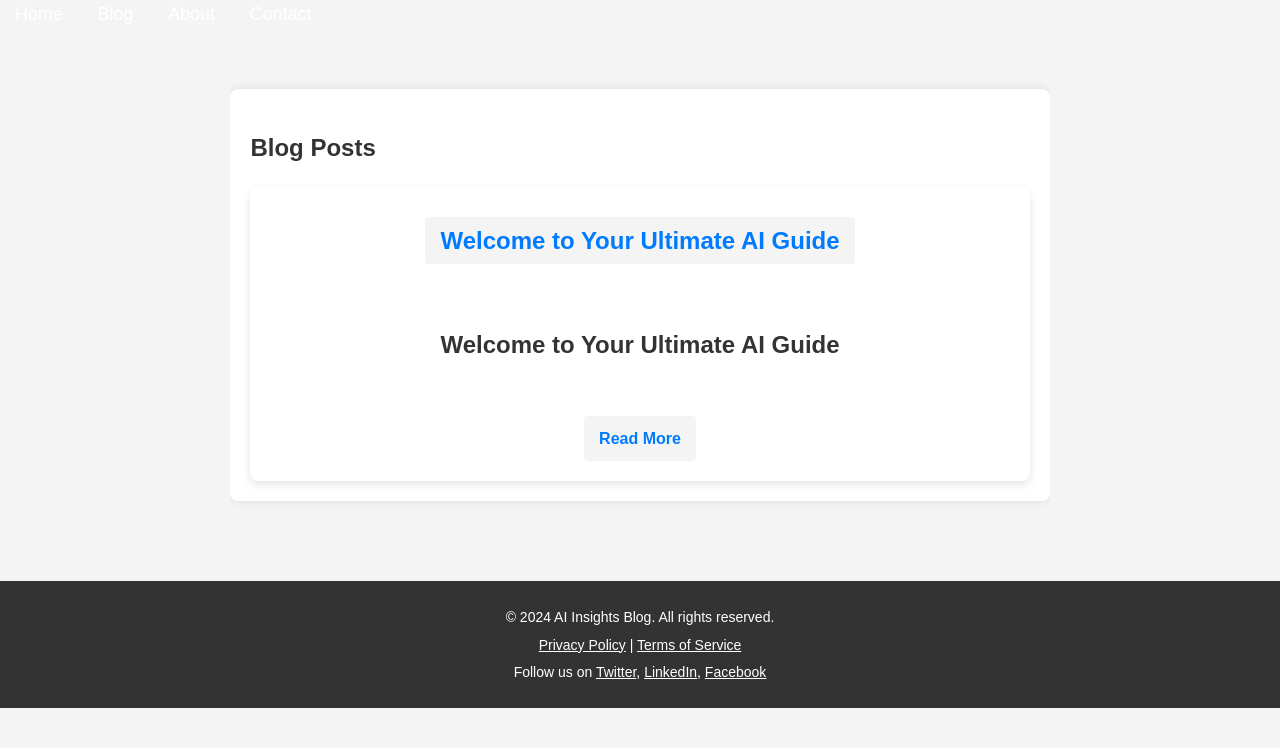
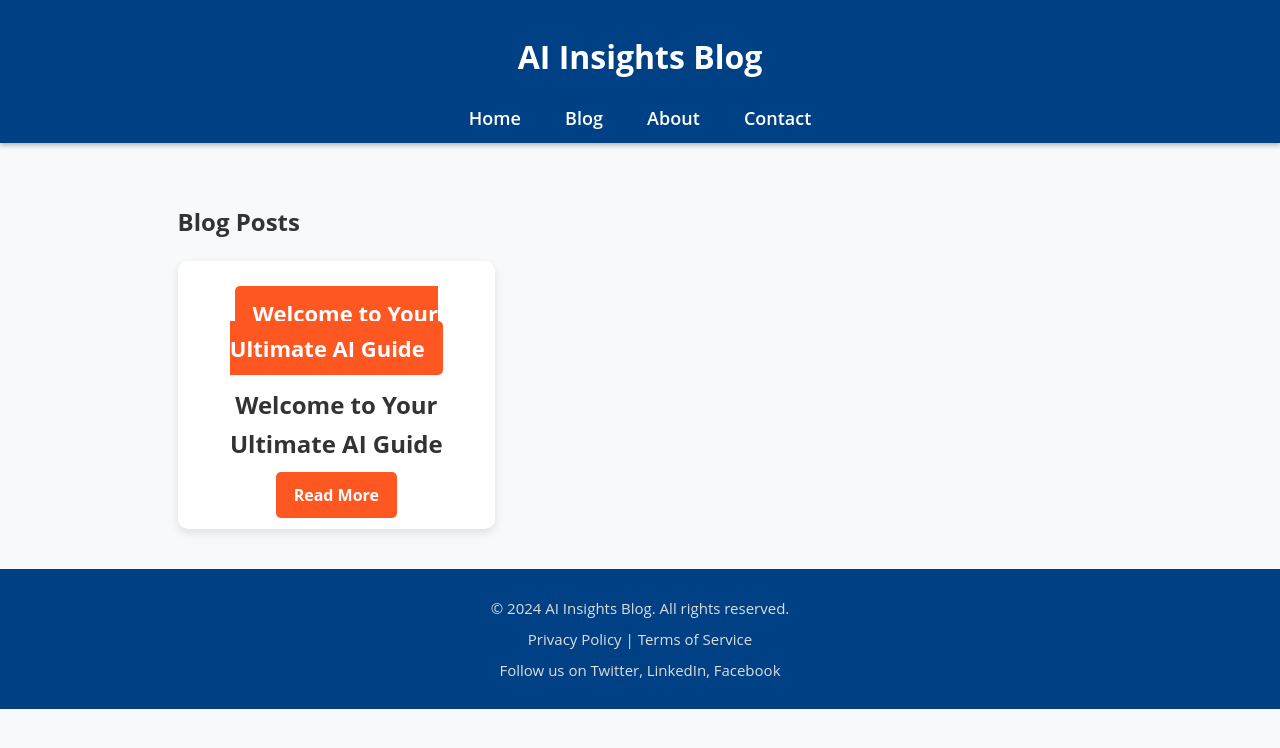
Before and after one commit to tomsonius/tomsonius.github.io, a Jekyll site: the page built from blog.html, in a window 1280 px wide. Shown: the top 748 px of the page. Built offline with Jekyll 4.4.1, drawn with Linux system fonts in a browser that asks for light colours.

Commit message:
Update default.html

```diff
--- a/_layouts/default.html
+++ b/_layouts/default.html
@@ -3,155 +3,14 @@
 <head>
     <meta charset="UTF-8">
     <meta name="viewport" content="width=device-width, initial-scale=1.0">
-  <title>{{ page.title }} | {{ site.title }}</title>
-  <style>
-    /* Add your provided CSS here */
-    body {
-      font-family: Arial, sans-serif;
-      margin: 0;
-      padding: 0;
-      line-height: 1.6;
-      background-color: #f4f4f4;
-      color: #333;
-    }
-    header {
-      background: #333;
-      color: #fff;
-      padding: 10px 0;
-      text-align: center;
-    }
-    nav a {
-      color: #fff;
-      margin: 0 15px;
-      text-decoration: none;
-      font-size: 18px;
-    }
-    .hero {
-      background: url('https://source.unsplash.com/featured/?ai,technology') no-repeat center center/cover;
-      height: 300px;
-      color: #fff;
-      text-align: center;
-      display: flex;
-      justify-content: center;
-      align-items: center;
-      flex-direction: column;
-    }
-    .hero h1 {
-      font-size: 48px;
-      margin: 0;
-    }
-    .hero p {
-      font-size: 20px;
-    }
-    .container {
-      width: 80%;
-      margin: auto;
-      overflow: hidden;
-      padding: 20px 0;
-    }
-    .about, .posts, .categories, .newsletter {
-      background: #fff;
-      margin: 20px 0;
-      padding: 20px;
-      border-radius: 8px;
-      box-shadow: 0 0 10px rgba(0, 0, 0, 0.1);
-    }
-    .about img {
-      float: left;
-      margin-right: 20px;
-      border-radius: 50%;
-      width: 100px;
-      height: 100px;
-    }
-    .about p {
-      font-size: 18px;
-      margin: 0;
-    }
-    .post-grid {
-      display: flex;
-      gap: 20px;
-    }
-    .post {
-      background: #fff;
-      padding: 20px;
-      border-radius: 8px;
-      box-shadow: 0 4px 8px rgba(0, 0, 0, 0.1);
-      transition: transform 0.3s ease, box-shadow 0.3s ease;
-      width: 100%;
-      display: flex;
-      flex-direction: column;
-      align-items: center;
-      text-align: center;
-    }
-    .post img {
-      width: 100%;
-      height: auto;
-      border-radius: 8px;
-      transition: transform 0.3s ease;
-    }
-    .post h3 {
-      font-size: 24px;
-      margin: 15px 0;
-      color: #333;
-    }
-    .post p {
-      font-size: 16px;
-      margin-bottom: 15px;
-      color: #666;
-    }
-    .post a {
-      text-decoration: none;
-      color: #007bff;
-      font-weight: bold;
-      padding: 10px 15px;
-      border-radius: 4px;
-      background: #f4f4f4;
-      transition: background 0.3s ease, color 0.3s ease;
-    }
-    .post a:hover {
-      background: #007bff;
-      color: #fff;
-    }
-    .post:hover {
-      transform: translateY(-10px);
-      box-shadow: 0 8px 16px rgba(0, 0, 0, 0.2);
-    }
-    .post:hover img {
-      transform: scale(1.05);
-    }
-    .newsletter input[type="email"] {
-      padding: 10px;
-      margin-right: 10px;
-      font-size: 16px;
-      width: 70%;
-      border: 1px solid #ccc;
-      border-radius: 4px;
-    }
-    .newsletter button {
-      padding: 10px 20px;
-      font-size: 16px;
-      background: #333;
-      color: #fff;
-      border: none;
-      border-radius: 4px;
-      cursor: pointer;
-    }
-    footer {
-      background: #333;
-      color: #fff;
-      text-align: center;
-      padding: 20px 0;
-      margin-top: 20px;
-    }
-    footer p, footer a {
-      font-size: 14px;
-      color: #fff;
-      margin: 5px 0;
-    }
-  </style>
+    <title>{{ page.title }} | AI Insights Blog</title>
+    <link rel="stylesheet" href="assets/css/main.css">
 </head>
 <body>
+    <header>
+        <h1>AI Insights Blog</h1>
         {% include nav.html %}
+    </header>
     <main class="container">
         {{ content }}
     </main>
```
Lines whose indentation alone changed are shown as unchanged.
